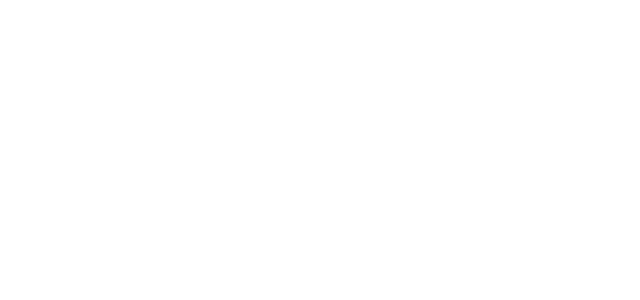
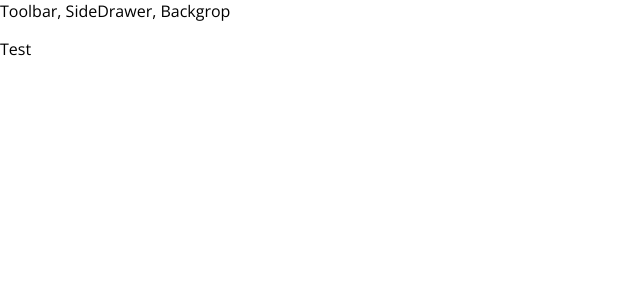
Before and after one commit to arakanema/learning-react, a React app: page / in a window 1280 px wide. Shown: the top 300 px of the page, without its empty margins (0-640 px from the left). Built offline with nearby package versions, Linux system fonts and the light colour scheme.

Commit message:
hocにAux、LayoutをApp.jsに追加

```diff
--- a/src/App.js
+++ b/src/App.js
@@ -1,10 +1,14 @@
 import React, { Component } from 'react';
+
+import Layout from './components/Layout/Layout';
 
 class App extends Component {
   render() {
     return (
       <div>
-
+        <Layout>
+          <p>Test</p>
+        </Layout>
       </div>
     );
   }
--- /dev/null
+++ b/src/components/Layout/Layout.js
@@ -0,0 +1,14 @@
+import React from 'react';
+
+import Aux from '../../hoc/Aux';
+
+const layout = (props) => (
+  <Aux>
+    <div>Toolbar, SideDrawer, Backgrop</div>
+    <main>
+      {props.children}
+    </main>
+  </Aux>
+);
+
+export default layout;
--- /dev/null
+++ b/src/hoc/Aux.js
@@ -0,0 +1,2 @@
+const aux = (props) => props.children;
+export default aux;
```
